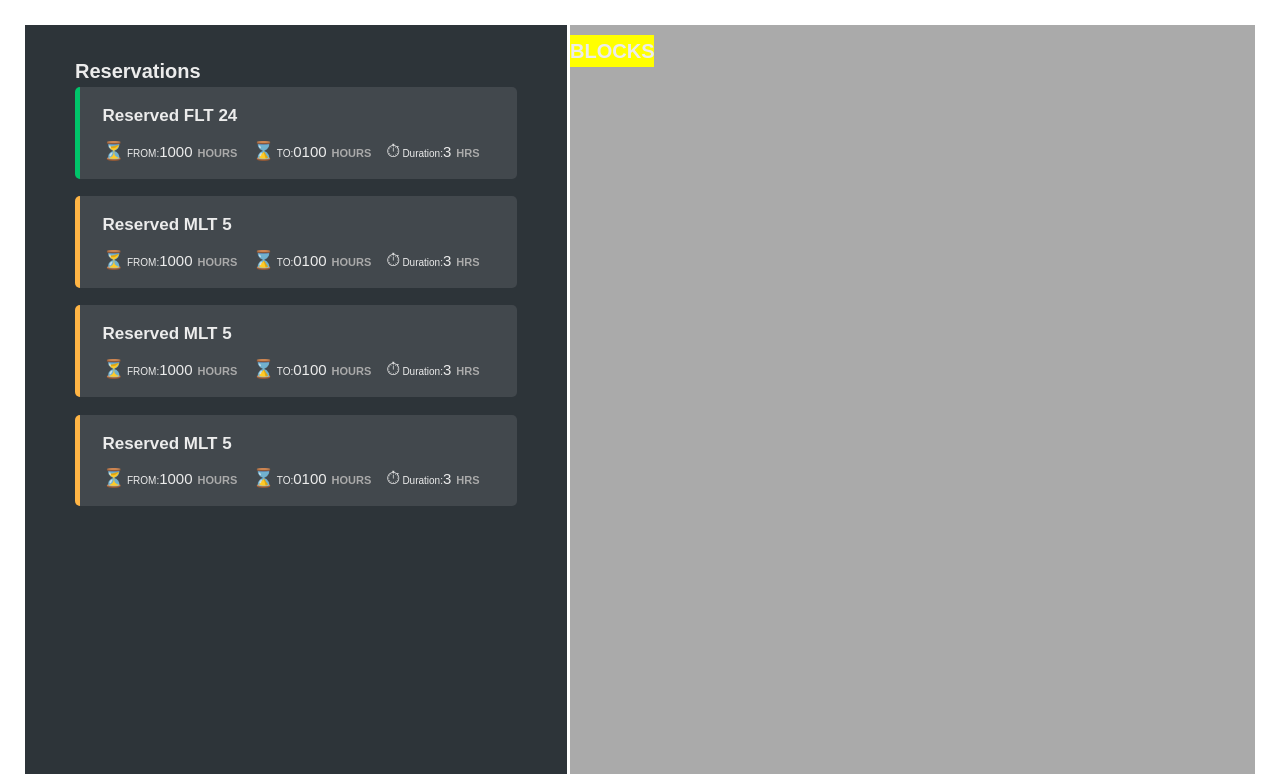
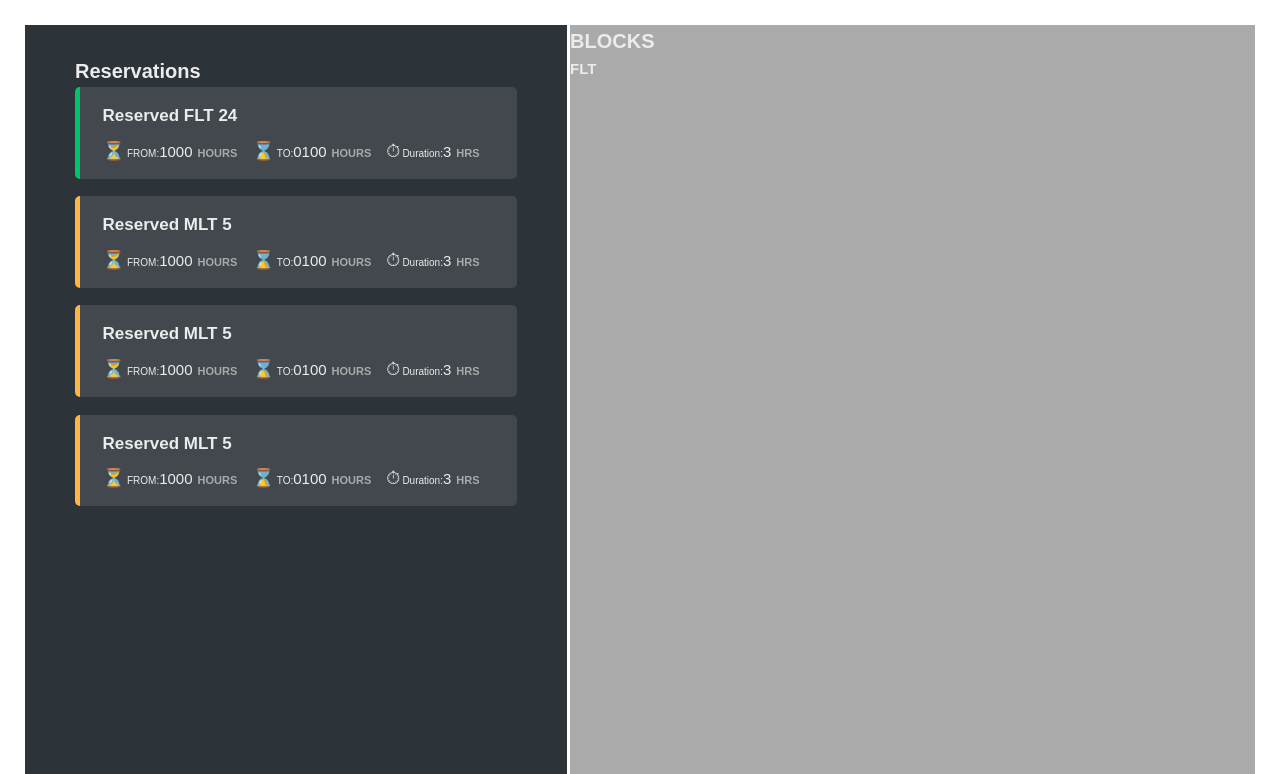
Before and after one commit to Kandy-Hamisi/venue-finder, a PHP site: page / in a window 1280 px wide. Shown: the top 774 px of the page. Run offline with PHP 8.4, Linux system fonts and the light colour scheme.

Commit message:
project day one

```diff
--- a/css/style.css
+++ b/css/style.css
@@ -159,19 +159,14 @@ body {
 }
 
 .container__primary {
-    position: relative;
+
+
 }
 
 .container__secondary {
-    display: block;
-    position: absolute;
-    top: 10px;
 
-    background-color: yellow;
 }
 
 .container__tertiary {
-    background-color: blue;
-    display: block;
-    display: none;
+
 }
--- a/index.html
+++ b/index.html
@@ -125,6 +125,7 @@
 
     <div id="main">
         <div class="container__primary">
+
             <div id="blocks" class="container__secondary">
                 <h1>BLOCKS</h1>
 
@@ -137,6 +138,8 @@
 
 
             </div>
+
+
         </div>
 
     </div>
```
